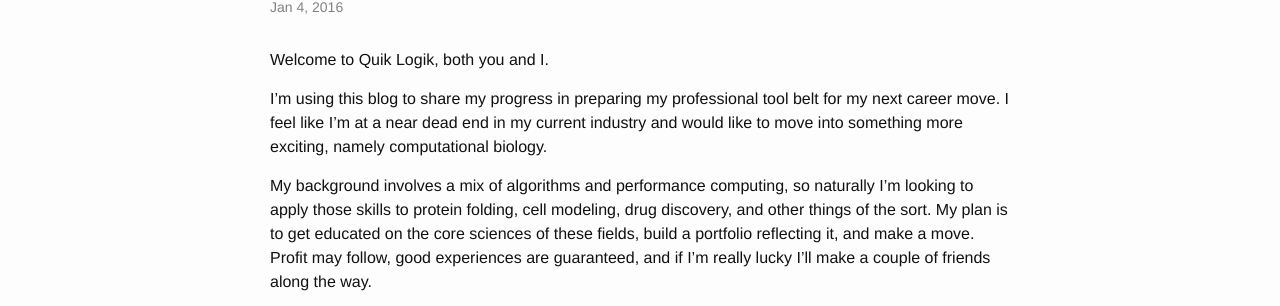
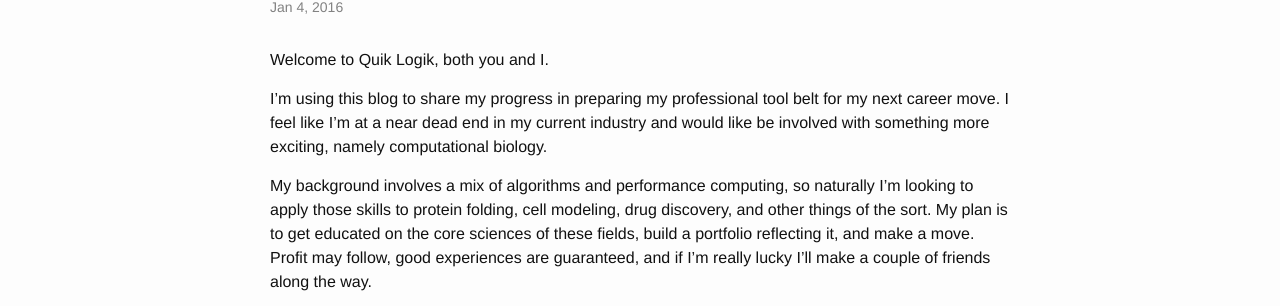
Before and after one commit to logik1286/logik1286.github.io, a Jekyll site: the page built from _posts/2016-01-03-enter-logik.markdown, in a window 1280 px wide. Shown: the part 152-458 px from the top of the page. Built offline with Jekyll 4.4.1, drawn with Linux system fonts in a browser that asks for light colours.

Commit message:
more updates

```diff
--- a/_posts/2016-01-03-enter-logik.markdown
+++ b/_posts/2016-01-03-enter-logik.markdown
@@ -7,7 +7,7 @@ categories: jekyll update
 
 Welcome to Quik Logik, both you and I.
 
-I'm using this blog to share my progress in preparing my professional tool belt for my next career move.  I feel like I'm at a near dead end in my current industry and would like to move into something more exciting, namely computational biology.
+I'm using this blog to share my progress in preparing my professional tool belt for my next career move.  I feel like I'm at a near dead end in my current industry and would like be involved with something more exciting, namely computational biology.
 
 My background involves a mix of algorithms and performance computing, so naturally I'm looking to apply those skills to protein folding, cell modeling, drug discovery, and other things of the sort.  My plan is to get educated on the core sciences of these fields, build a portfolio reflecting it, and make a move. Profit may follow, good experiences are guaranteed, and if I'm really lucky I'll make a couple of friends along the way.
 
```
